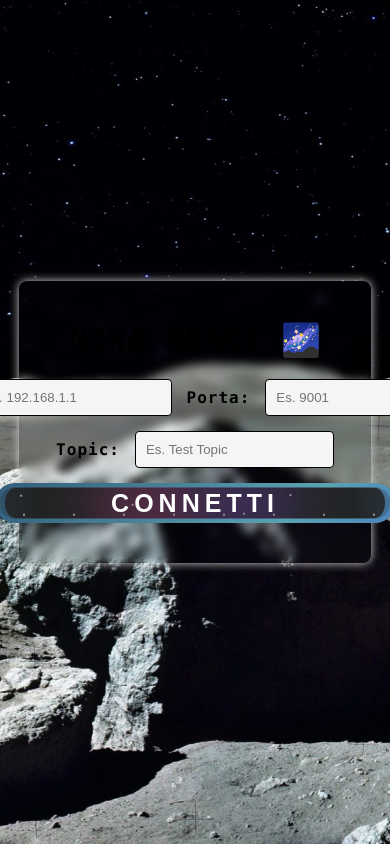
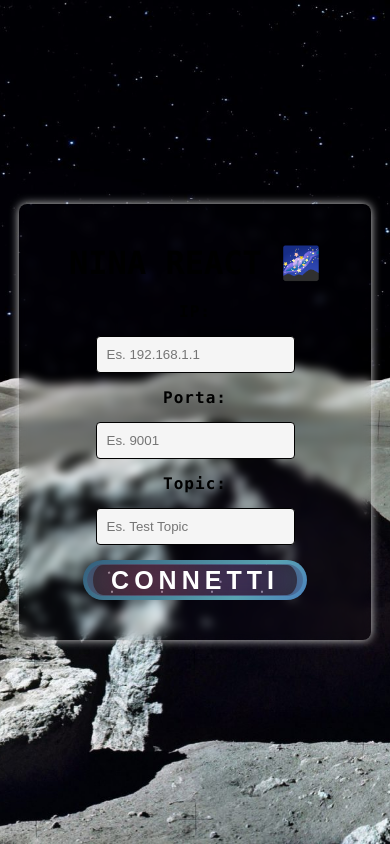
Before and after one commit to renghinoITS/nina_react, a React (Vite) app: page / in a window 390 px wide. Built offline with nearby package versions, Linux system fonts and the light colour scheme.

Commit message:
made AccessPage responsive

```diff
--- a/src/components/Common/StarButton/StarButton.css
+++ b/src/components/Common/StarButton/StarButton.css
@@ -14,7 +14,8 @@
     display: flex;
     justify-content: center;
     align-items: center;
-    width: 25rem;
+    width: 90%;
+    max-width: 800px;
     height: 2.5rem;
     overflow: hidden;
     background-size: 300% 300%;
--- a/src/contexts/MQTTContext.tsx
+++ b/src/contexts/MQTTContext.tsx
@@ -50,6 +50,7 @@ export const MQTTProvider: React.FC<{ children: ReactNode }> = ({ children }) =>
                 mqttClient.subscribe(topic, (err) => {
                     if (!err) {
                         console.log(`Sottoscritto al topic: ${topic}`);
+
                         if (onSuccess) {
                             onSuccess();
                         }
--- a/src/hooks/useNotification.tsx
+++ b/src/hooks/useNotification.tsx
@@ -20,7 +20,10 @@ const useNotification = () => {
 
         if (Notification.permission === "granted") {
             sendNotification(title, options, audioPath);
-        } else if (Notification.permission !== "denied") {
+            return;
+        }
+
+        if (Notification.permission !== "denied") {
             Notification.requestPermission().then((permission) => {
                 if (permission === "granted") {
                     sendNotification(title, options, audioPath);
@@ -28,7 +31,6 @@ const useNotification = () => {
             });
         } else {
             console.error("Notifiche disattivate.");
-            alert("Notifiche disattivate! Riattivale per riceverle!");
         }
     };
 
--- a/src/pages/AccessPage/AccessPage.css
+++ b/src/pages/AccessPage/AccessPage.css
@@ -16,6 +16,8 @@
 }
 
 .access-box-form {
+	min-width: 80%;
+
   	margin: 20px 0 0 0;
 
 	display: flex;
@@ -26,11 +28,12 @@
 
 .access-box-form-row {
 	display: flex;
-	flex-direction: row;
+	flex-direction: column;
 	align-items: center;
 	justify-content: space-around;
 	gap: 15px;
 	margin-bottom: 15px;
+	text-align: center;
 }
 
 label {
@@ -48,3 +51,10 @@ input[type="text"] {
 	background-color: var(--primary-color);
 	color: var(--secondary-color);
 }
+
+/* TABLET */
+@media (min-width: 768px) {
+	.access-box-form-row {
+		flex-direction: row;
+	}
+}
--- a/src/pages/AccessPage/AccessPage.tsx
+++ b/src/pages/AccessPage/AccessPage.tsx
@@ -1,6 +1,6 @@
 import "./AccessPage.css";
 
-import React, { useState } from "react";
+import React, { useEffect, useState } from "react";
 import { useNavigate } from "react-router-dom";
 
 import StarButton from "../../components/Common/StarButton/StarButton";
@@ -23,6 +23,12 @@ const AccessPage: React.FC = () => {
 
         mqtt.connect(ip, port, topic, () => navigate("/home"));
     };
+
+    useEffect(() => {
+        if(mqtt.client && mqtt.client.connected) {
+            navigate("/home");
+        }
+    }, [mqtt.client]);
 
     return (
         <div className="access-box">
--- a/src/pages/HomePage/HomePage.css
+++ b/src/pages/HomePage/HomePage.css
@@ -40,6 +40,7 @@
 	height: 80%;
 	width: 80%;
 
+	margin: 20px 0 0 0;
 	padding: 10px;
 
 	display: flex;
```
